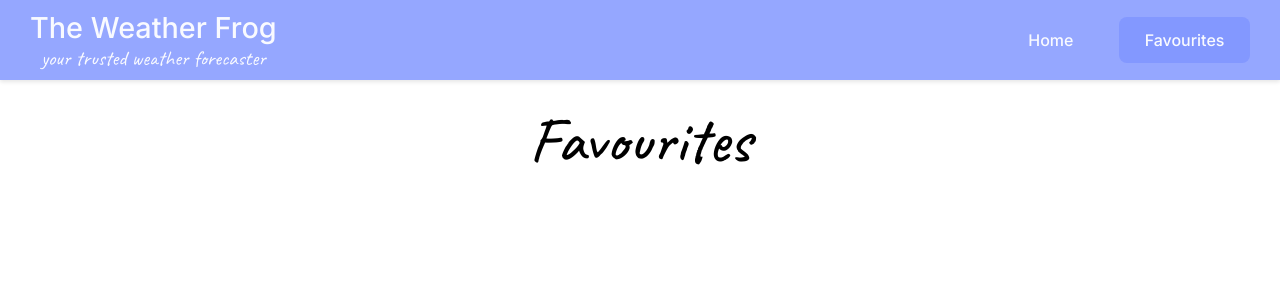
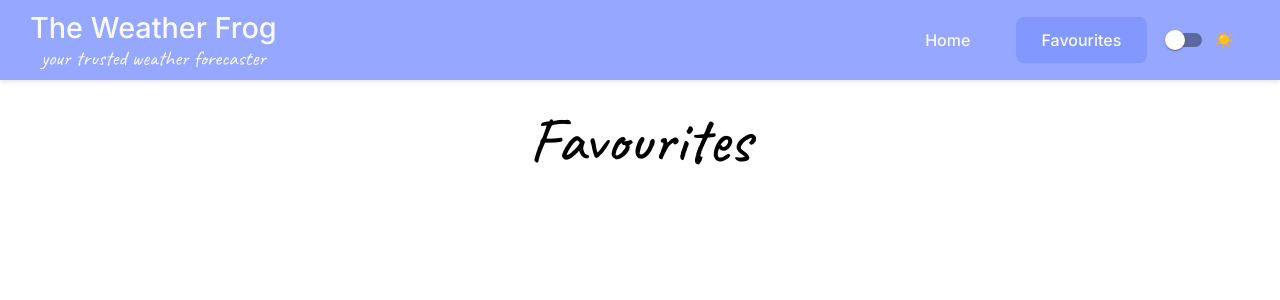
Before and after one commit to omervered/Omer-Vered-02-22-24, a React (Vite) app: page /fav in a window 1280 px wide. Shown: the top 300 px of the page. Built offline with nearby package versions, Linux system fonts and the light colour scheme.

Commit message:
dark mode initial

```diff
--- a/src/App.jsx
+++ b/src/App.jsx
@@ -1,4 +1,7 @@
 import { Routes, Route } from "react-router-dom";
+// import { ThemeProvider } from "styled-components";
+import { useSelector } from "react-redux";
+// import { lightTheme, darkTheme } from "./";
 
 import AppHeaderComponent from "./components/app-header-component/app-header-component";
 
@@ -7,6 +10,9 @@ import routes from "./routes";
 import { GlobalStyles } from "./assets/golbal-styles";
 
 function App() {
+  const isDarkMode = useSelector((state) => state.themeModule.isDarkMode);
+  console.log("isDarkMode:", isDarkMode);
+
   return (
     <>
       <GlobalStyles />
--- a/src/assets/golbal-styles.js
+++ b/src/assets/golbal-styles.js
@@ -3,6 +3,9 @@ import { createGlobalStyle } from "styled-components";
 export const GlobalStyles = createGlobalStyle`
 
 
+  body {
+    //to do add dark mode
+  }
 
   h1{
     font-size: 1.8rem;
--- /dev/null
+++ b/src/assets/theme.js
@@ -0,0 +1,11 @@
+export const lightTheme = {
+  body: "#FFF",
+  text: "#000",
+  h1h2: "#333",
+};
+
+export const darkTheme = {
+  body: "#121212",
+  text: "#E0E0E0",
+  h1h2: "#CCC",
+};
--- a/src/components/app-header-component/app-header-component.jsx
+++ b/src/components/app-header-component/app-header-component.jsx
@@ -1,6 +1,18 @@
+import { useDispatch, useSelector } from "react-redux";
+import Switch from "@mui/material/Switch";
+import { FormControlLabel } from "@mui/material";
+
 import * as Styles from "./app-header-component-styles";
+import { setTheme } from "../../redux/actions/theme.action";
+import { useAppHeaderConnector } from "./use-app-header-connector";
 
 export default function AppHeaderComponent() {
+  const { isDarkMode } = useAppHeaderConnector();
+
+  const onChange = () => {
+    setTheme(!isDarkMode);
+  };
+
   return (
     <Styles.AppHeader>
       <Styles.AppHeaderWrapper>
@@ -9,9 +21,15 @@ export default function AppHeaderComponent() {
           <Styles.Subtitle>your trusted weather forecaster </Styles.Subtitle>
         </Styles.TitleWrapper>
       </Styles.AppHeaderWrapper>
+
       <Styles.Nav>
         <Styles.NavLink to="/">Home</Styles.NavLink>
         <Styles.NavLink to="/fav">Favourites</Styles.NavLink>
+        <FormControlLabel
+          control={<Switch checked={isDarkMode} onChange={onChange} />}
+          label={isDarkMode ? "🌒" : "☀️"}
+          inputProps={{ "aria-label": "controlled" }}
+        />
       </Styles.Nav>
     </Styles.AppHeader>
   );
--- /dev/null
+++ b/src/components/app-header-component/use-app-header-connector.js
@@ -0,0 +1,9 @@
+import { useSelector } from "react-redux";
+
+export function useAppHeaderConnector() {
+  const isDarkMode = useSelector((state) => state.themeModule.isDarkMode);
+
+  return {
+    isDarkMode,
+  };
+}
--- /dev/null
+++ b/src/redux/actions/theme.action.js
@@ -0,0 +1,15 @@
+import { store } from "../store";
+
+import { SET_THEME } from "../reducers/theme.reducer";
+
+export async function setTheme(isDarkMode) {
+  try {
+    store.dispatch({
+      type: SET_THEME,
+      payload: { isDarkMode },
+    });
+  } catch (error) {
+    console.error("Error setting theme:", error);
+    throw error;
+  }
+}
--- /dev/null
+++ b/src/redux/reducers/theme.reducer.js
@@ -0,0 +1,18 @@
+export const SET_THEME = "SET_THEME";
+
+const initialState = {
+  isDarkMode: false,
+};
+
+export function themeReducer(state = initialState, action = {}) {
+  switch (action.type) {
+    case SET_THEME:
+      return {
+        ...state,
+        isDarkMode: action.payload.isDarkMode,
+      };
+
+    default:
+      return state;
+  }
+}
--- a/src/redux/store.js
+++ b/src/redux/store.js
@@ -1,8 +1,10 @@
 import { combineReducers, compose, legacy_createStore as createStore } from "redux";
 import { weatherReducer } from "./reducers/weather.reducer";
+import { themeReducer } from "./reducers/theme.reducer";
 
 const rootReducer = combineReducers({
   weatherModule: weatherReducer,
+  themeModule: themeReducer,
 });
 
 const composeEnhancers = window.__REDUX_DEVTOOLS_EXTENSION_COMPOSE__ || compose;
```
